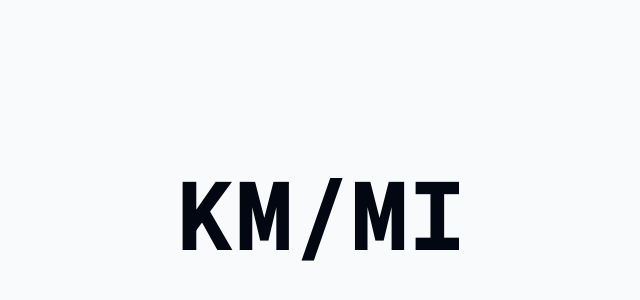
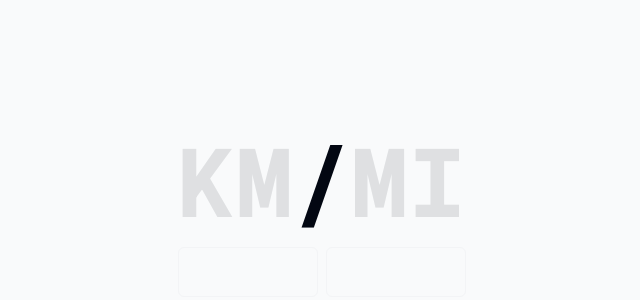
Before and after one commit to sambecker/km-mi, a Next.js app: page / in a window 1280 px wide. Shown: the part 168-468 px from the top of the page, without its empty margins (318-958 px from the left). Built offline with nearby package versions, Linux system fonts and the light colour scheme.

Commit message:
Add url-driven text fields

```diff
--- a/app/globals.css
+++ b/app/globals.css
@@ -8,4 +8,15 @@
       bg-gray-50 dark:bg-gray-950
       text-gray-950 dark:text-gray-50
   }
+  input[type="text"]{
+    @apply
+      w-12
+      px-3 py-2
+      text-2xl font-normal
+      bg-transparent
+      outline-none ring-transparent
+      rounded-md border
+      border-gray-100 dark:border-gray-800
+      focus:border-gray-950 dark:focus:border-gray-50
+  }
 }
--- a/app/page.tsx
+++ b/app/page.tsx
@@ -1,9 +1,26 @@
+'use client';
+
+import ClientInputs from "@/components/ClientInputs";
+import { useSearchParams } from "next/navigation";
+
 export default function Home() {
+  const searchParams = useSearchParams();
+  const isKm = Boolean(searchParams.get('km'));
+  const isMi = Boolean(searchParams.get('mi'));
   return (
     <main>
       <div className="text-8xl font-bold flex w-full items-center justify-center h-[100vh]">
-        <div className="translate-y-[-1rem]">
-          KM/MI
+        <div className="translate-y-[-1rem] space-y-4">
+          <div>
+            <span className={!isKm ? 'opacity-10' : undefined}>
+              KM
+            </span>
+            /
+            <span className={!isMi ? 'opacity-10' : undefined}>
+              MI
+            </span>
+          </div>
+          <ClientInputs />
         </div>
       </div>
     </main>
--- /dev/null
+++ b/components/ClientInput.tsx
@@ -0,0 +1,24 @@
+'use client';
+
+import { useRouter } from 'next/navigation';
+
+export default function ClientInput({
+  value,
+  className,
+  path,
+}: {
+  value?: string
+  className?: string
+  path: string
+}) {
+  const router = useRouter();
+  return (
+    <input
+      type="text"
+      value={value}
+      className={className}
+      onChange={e =>
+        router.push(`/?${path}=${e.target.value || '0'}`, { scroll: false })}
+    />
+  )
+}
--- /dev/null
+++ b/components/ClientInputs.tsx
@@ -0,0 +1,22 @@
+'use client';
+
+import { useSearchParams } from 'next/navigation';
+import ClientInput from './ClientInput';
+
+export default function ClientInputs() {
+  const searchParams = useSearchParams();
+  const km = searchParams.get('km') || '0';
+  const mi = searchParams.get('mi') || '0';
+  return (
+    <div className="flex gap-2 [&>*]:grow">
+      <ClientInput
+        path="km"
+        value={km === '0' ? '' : km}
+      />
+      <ClientInput
+        path="mi"
+        value={mi === '0' ? '' : mi}
+      />
+    </div>
+  )
+}
```
